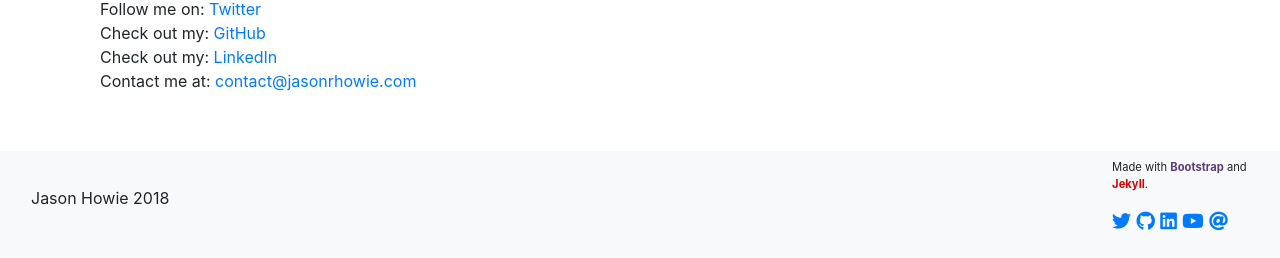
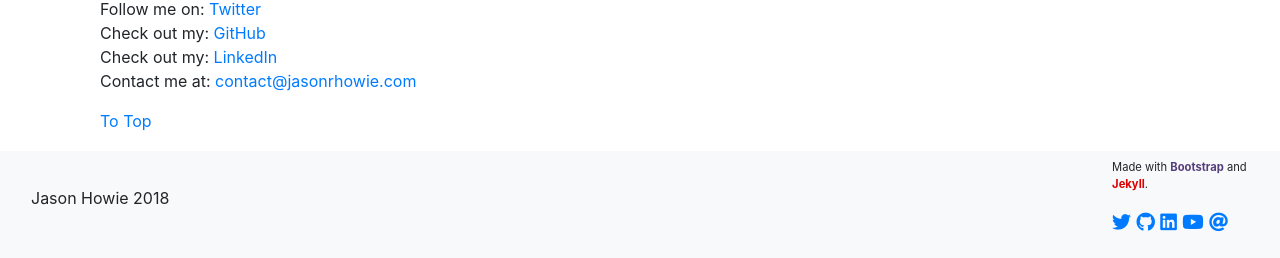
Before and after one commit to bt93/old_website, a Jekyll site: the page built from _posts/2018-08-16-first.md, in a window 1280 px wide and 1124 px high. Shown: the part 863-1121 px from the top of the window. Built offline with Jekyll 4.4.1, drawn with Linux system fonts in a browser that asks for light colours; nearby versions of some CDN libraries.

Commit message:
small changes made to nav

```diff
--- a/_includes/navigation.html
+++ b/_includes/navigation.html
@@ -6,7 +6,7 @@
 	<ul class="navbar-nav">
 		{% for item in site.data.navigation %}
 	  	<li class="nav-item">
-   			 <a href="{{ site.baseurl }}{{ item.link }}" class="nav-link {% if page.url == item.link %}active {% endif %}{% if page.layout == 'post' and forloop.last == true %}active{% endif %}">{{ item.name }}</a>
+   			 <a href="{% if page.url == item.link %}#{% else %}{{ site.baseurl }}{{ item.link }}{% endif %}" class="nav-link {% if page.url == item.link %}active {% endif %}{% if page.layout == 'post' and forloop.last == true %}active{% endif %}">{{ item.name }}</a>
 	  	</li>
 	  	{% endfor %}
 	</ul>
--- a/_layouts/post.html
+++ b/_layouts/post.html
@@ -12,3 +12,6 @@
 	Check out my: <a href="https://www.linkedin.com/in/jason-howie-837ba36b/" target="_blank">LinkedIn</a><br>
 	Contact me at: <a href="mailto:contact@jasonrhowie.com">contact@jasonrhowie.com</a></p>
 </div>
+<div class="container">
+	<a href="#">To Top</a>
+</div>
```
Also changed, not shown: _includes/analytics.html (line endings or trailing spaces).
